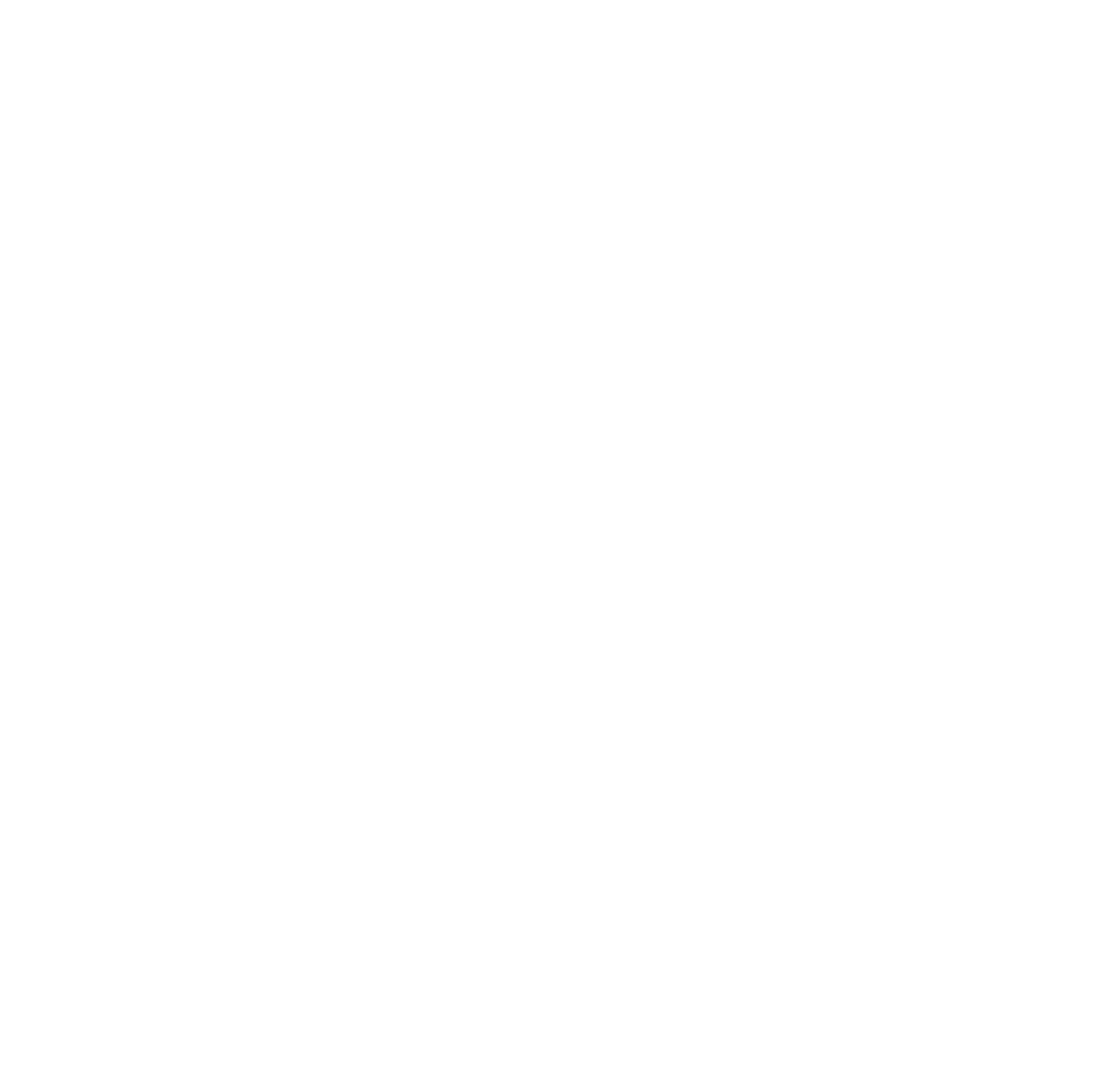
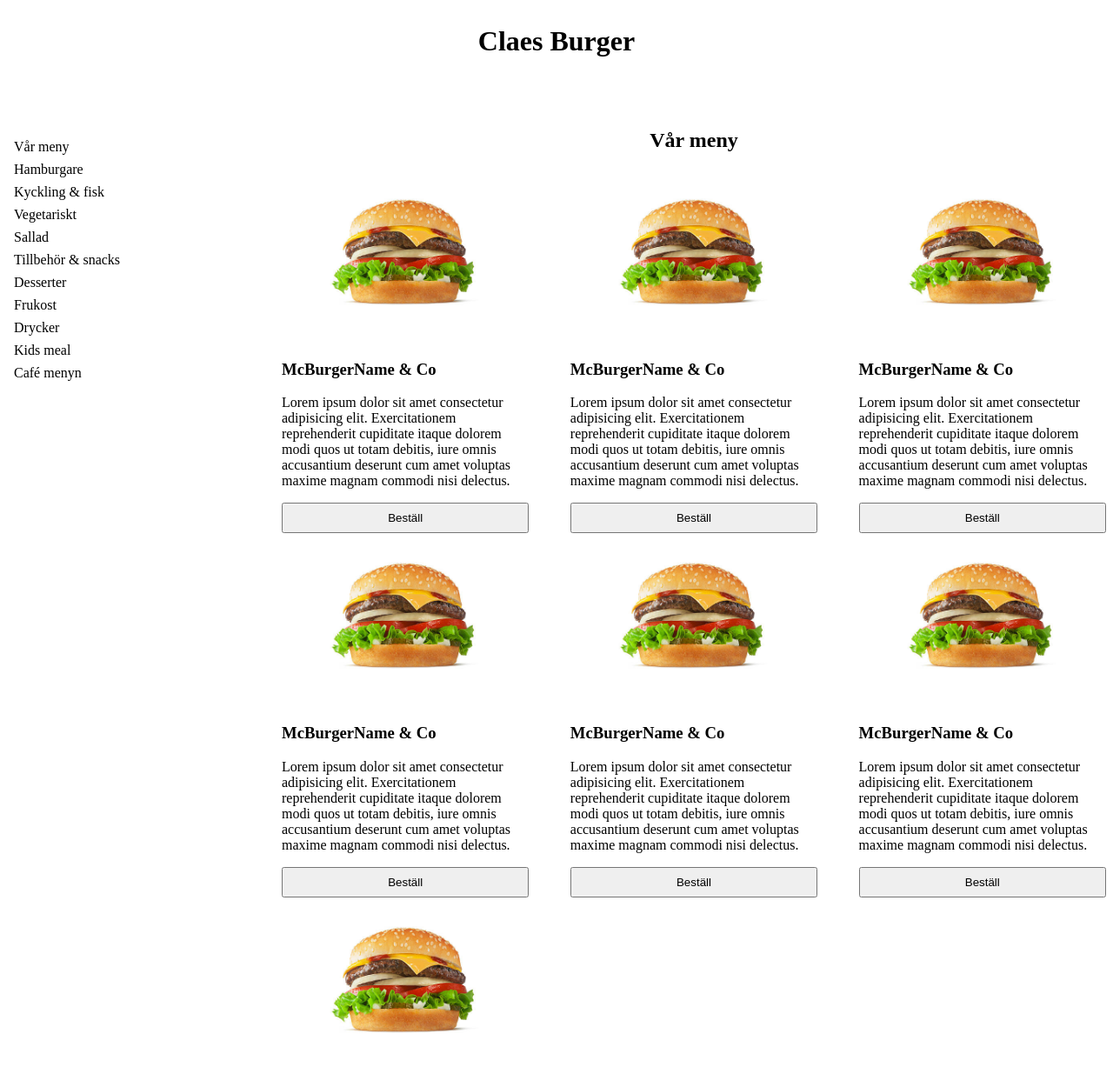
Before and after one commit to itp-net24/test, a plain HTML site: page index.html in a window 1280 px wide. Shown: the top 1235 px of the page at 87% size. Before the commit the page ends 800 px from the top, so only its background shows below. Drawn offline with Linux system fonts and the light colour scheme.

Commit message:
added skeleton of menu layout, not important just testing

```diff
--- a/index.html
+++ b/index.html
@@ -4,8 +4,87 @@
     <meta charset="UTF-8">
     <meta name="viewport" content="width=device-width, initial-scale=1.0">
     <title>Test</title>
+    <link rel="stylesheet" href="style.css">
 </head>
 <body>
-
+    <header>
+        <h1>Claes Burger</h1>
+    </header>
+    <aside>
+        <ul>
+            <li>Vår meny</li>
+            <li>Hamburgare</li>
+            <li>Kyckling & fisk</li>
+            <li>Vegetariskt</li>
+            <li>Sallad</li>
+            <li>Tillbehör & snacks</li>
+            <li>Desserter</li>
+            <li>Frukost</li>
+            <li>Drycker</li>
+            <li>Kids meal</li>
+            <li>Café menyn</li>
+        </ul>
+    </aside>
+    <main>
+        <h2>Vår meny</h2>
+        <div class="articles-container">
+            <article>
+                <div class="image"></div>
+                <div class="details">
+                    <h3>McBurgerName & Co</h3>
+                    <p>Lorem ipsum dolor sit amet consectetur adipisicing elit. Exercitationem reprehenderit cupiditate itaque dolorem modi quos ut totam debitis, iure omnis accusantium deserunt cum amet voluptas maxime magnam commodi nisi delectus.</p>
+                    <button class="btn">Beställ</button>
+                </div>
+            </article>
+            <article>
+                <div class="image"></div>
+                <div class="details">
+                    <h3>McBurgerName & Co</h3>
+                    <p>Lorem ipsum dolor sit amet consectetur adipisicing elit. Exercitationem reprehenderit cupiditate itaque dolorem modi quos ut totam debitis, iure omnis accusantium deserunt cum amet voluptas maxime magnam commodi nisi delectus.</p>
+                    <button class="btn">Beställ</button>
+                </div>
+            </article>
+            <article>
+                <div class="image"></div>
+                <div class="details">
+                    <h3>McBurgerName & Co</h3>
+                    <p>Lorem ipsum dolor sit amet consectetur adipisicing elit. Exercitationem reprehenderit cupiditate itaque dolorem modi quos ut totam debitis, iure omnis accusantium deserunt cum amet voluptas maxime magnam commodi nisi delectus.</p>
+                    <button class="btn">Beställ</button>
+                </div>
+            </article>
+            <article>
+                <div class="image"></div>
+                <div class="details">
+                    <h3>McBurgerName & Co</h3>
+                    <p>Lorem ipsum dolor sit amet consectetur adipisicing elit. Exercitationem reprehenderit cupiditate itaque dolorem modi quos ut totam debitis, iure omnis accusantium deserunt cum amet voluptas maxime magnam commodi nisi delectus.</p>
+                    <button class="btn">Beställ</button>
+                </div>
+            </article>
+            <article>
+                <div class="image"></div>
+                <div class="details">
+                    <h3>McBurgerName & Co</h3>
+                    <p>Lorem ipsum dolor sit amet consectetur adipisicing elit. Exercitationem reprehenderit cupiditate itaque dolorem modi quos ut totam debitis, iure omnis accusantium deserunt cum amet voluptas maxime magnam commodi nisi delectus.</p>
+                    <button class="btn">Beställ</button>
+                </div>
+            </article>
+            <article>
+                <div class="image"></div>
+                <div class="details">
+                    <h3>McBurgerName & Co</h3>
+                    <p>Lorem ipsum dolor sit amet consectetur adipisicing elit. Exercitationem reprehenderit cupiditate itaque dolorem modi quos ut totam debitis, iure omnis accusantium deserunt cum amet voluptas maxime magnam commodi nisi delectus.</p>
+                    <button class="btn">Beställ</button>
+                </div>
+            </article>
+            <article>
+                <div class="image"></div>
+                <div class="details">
+                    <h3>McBurgerName & Co</h3>
+                    <p>Lorem ipsum dolor sit amet consectetur adipisicing elit. Exercitationem reprehenderit cupiditate itaque dolorem modi quos ut totam debitis, iure omnis accusantium deserunt cum amet voluptas maxime magnam commodi nisi delectus.</p>
+                    <button class="btn">Beställ</button>
+                </div>
+            </article>
+        </div>
+    </main>
 </body>
 </html>
--- /dev/null
+++ b/style.css
@@ -0,0 +1,52 @@
+body {
+    display:grid;
+    grid-template-rows: repeat(12, 1fr);
+    grid-template-columns: repeat(12, 1fr);
+    min-height: 100vh;
+}
+
+header {
+    grid-area: 1 / 1 / 2 / 13;
+}
+
+aside {
+    grid-area: 2 / 1 / 13 / 4;
+}
+
+main {
+    grid-area: 2 / 4 / 13 / 13;
+}
+
+.articles-container {
+    display: flex;
+    justify-content: space-between;
+    flex-wrap: wrap;
+}
+
+article {
+    width: 30%;
+}
+h1, h2 {
+    text-align: center;
+}
+
+ul {
+    list-style: none;
+    padding: 0.5rem;
+}
+
+li {
+    padding-top: 0.5rem;
+}
+
+.image {
+    height:200px;
+    width: auto;
+    background-image: url(burger-stock-image.jpg);
+    background-repeat: no-repeat;
+    background-size: contain;
+}
+.btn {
+    padding-block: 0.5rem;
+    width: 100%;
+}
```
Also changed, not shown: burger-stock-image.jpg (added).
